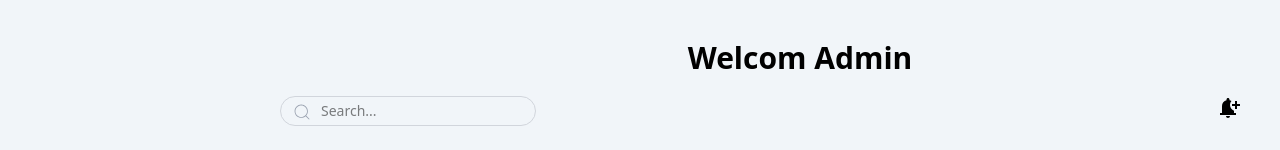
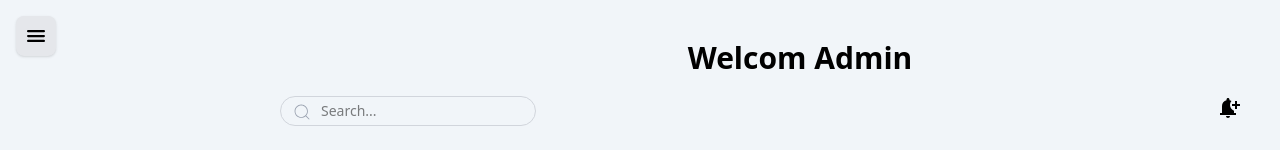
Before and after one commit to mtiwarioffbeat/survey, a Next.js app: page /draft in a window 1280 px wide. Shown: the top 150 px of the page. Built offline with nearby package versions, Linux system fonts and the light colour scheme.

Commit message:
created dashboardSlice

```diff
--- a/src/app/(pages)/layout.tsx
+++ b/src/app/(pages)/layout.tsx
@@ -1,13 +1,19 @@
+"use client"
+import Aside from "@/components/dashboard/Aside";
 
 
-export default async function layout({ children }:{
+export default  function layout({ children }:{
   children: React.ReactNode
 }) {
 
   return (
-    <>
 
-      {children}
-    </>
+    <div>
+    <Aside isMenu={false} setIsMenu={function (val: boolean): void {
+          throw new Error("Function not implemented.");
+        } }/>
+    {children}
+    </div>
+
   );
 }
--- /dev/null
+++ b/src/redux/DashboardSlice/DashboardSlice.ts
@@ -0,0 +1,19 @@
+import { createSlice, PayloadAction } from "@reduxjs/toolkit";
+
+
+
+const DashboardSlice = createSlice({
+    name:"dashboard",
+    initialState:{
+        menuOpen:false
+    },
+    reducers:{
+        setMenuOpen:(state,action:PayloadAction<boolean>)=>{
+            state.menuOpen = action.payload
+        }
+    }
+})
+
+
+export const {setMenuOpen} = DashboardSlice.actions
+export default DashboardSlice.reducer
--- a/src/redux/store.ts
+++ b/src/redux/store.ts
@@ -1,9 +1,10 @@
 import { configureStore } from '@reduxjs/toolkit'
 import authSlice from '../redux/AuthSlice/AuthSlice'
-
+import dashboardSlice from '../redux/DashboardSlice/DashboardSlice'
 export const store = configureStore({
   reducer: {
     auth: authSlice,
+    dashboard:dashboardSlice
 
   },
 })
```
Also changed, not shown: 1 other file (tests, documents, lock files or other folders).
